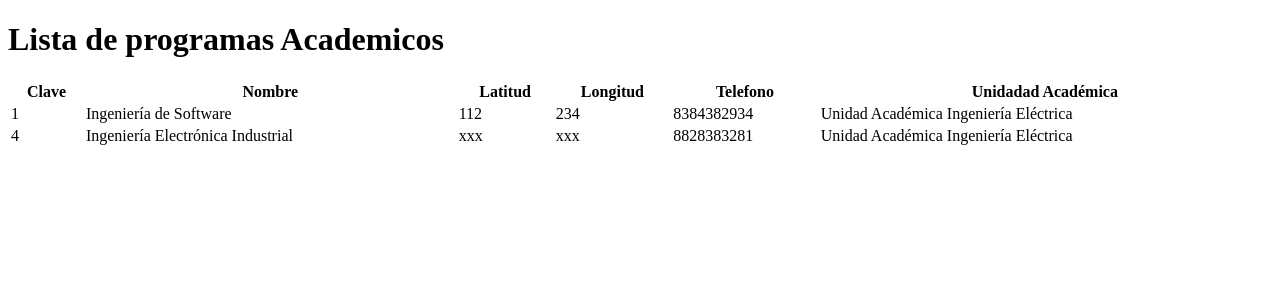
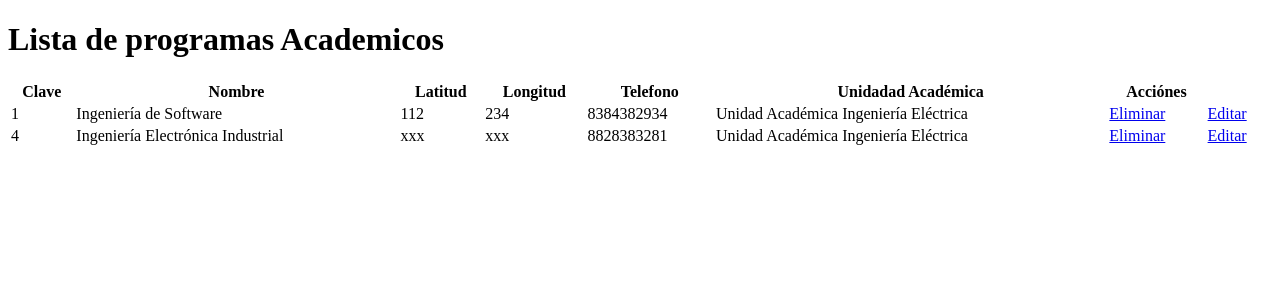
Before and after one commit to AdalbertoCV/Frameworks, a Django app: page /programas/ in a window 1280 px wide. Shown: the top 300 px of the page. Run offline with Django 4.2, Linux system fonts and the light colour scheme; data comes from the database, SQL or seed files in the repository; both versions use the stored data as it was after the commit.

Commit message:
CRUD Programas terminado

```diff
--- a/frameworks2023/inscripciones/unidades_academicas/templates/lista_programas.html
+++ b/frameworks2023/inscripciones/unidades_academicas/templates/lista_programas.html
@@ -17,6 +17,7 @@
                 <th>Longitud</th>
                 <th>Telefono</th>
                 <th>Unidadad Académica</th>
+                <th>Acciónes</th>
             </tr>
         </thead>
         <tbody>
@@ -28,6 +29,8 @@
                     <td> {{programa.longitud}}</td>
                     <td> {{programa.telefono}}</td>
                     <td> {{programa.unidad_academica}}</td>
+                    <td><a href="{% url 'eliminar_programa' programa.clave %}"> Eliminar </a></td>
+                    <td><a href="{% url 'editar_programa' programa.clave %}"> Editar </a></td>
                 </tr>
             {% endfor %}
         </tbody>
--- a/frameworks2023/inscripciones/unidades_academicas/urls_programas.py
+++ b/frameworks2023/inscripciones/unidades_academicas/urls_programas.py
@@ -4,4 +4,6 @@ from unidades_academicas import views
 urlpatterns = [
     path('', views.lista_programas, name='lista_programas'),
     path('Agregar/', views.agregar_programa, name='agregar_programa'),
+    path('Eliminar/<int:clave>', views.eliminar_programa, name= 'eliminar_programa'),
+    path('Editar/<int:clave>', views.editar_programa, name= 'editar_programa'),
 ]
--- a/frameworks2023/inscripciones/unidades_academicas/views.py
+++ b/frameworks2023/inscripciones/unidades_academicas/views.py
@@ -16,3 +16,19 @@ def agregar_programa(request):
         form = FormPrograma()
     contexto = {'form': form}
     return render(request, 'agregar_programas.html', contexto)
+
+def eliminar_programa(request, clave):
+    ProgramaAcademico.objects.get(clave = clave).delete()
+    return redirect('lista_programas')
+
+def editar_programa(request, clave):
+    programa = ProgramaAcademico.objects.get(clave = clave)
+    if request.method == 'POST':
+        form = FormPrograma(request.POST, instance = programa)
+        if form.is_valid():
+            form.save()
+            return redirect('lista_programas')
+    else:
+        form = FormPrograma(instance = programa)
+    contexto = {'form': form}
+    return render(request, 'editar_programa.html', contexto)
```
Also changed, not shown: frameworks2023/inscripciones/unidades_academicas/templates/editar_programa.html (added, +17 -0 lines), frameworks2023/inscripciones/Inscripciones.sqlite3.
